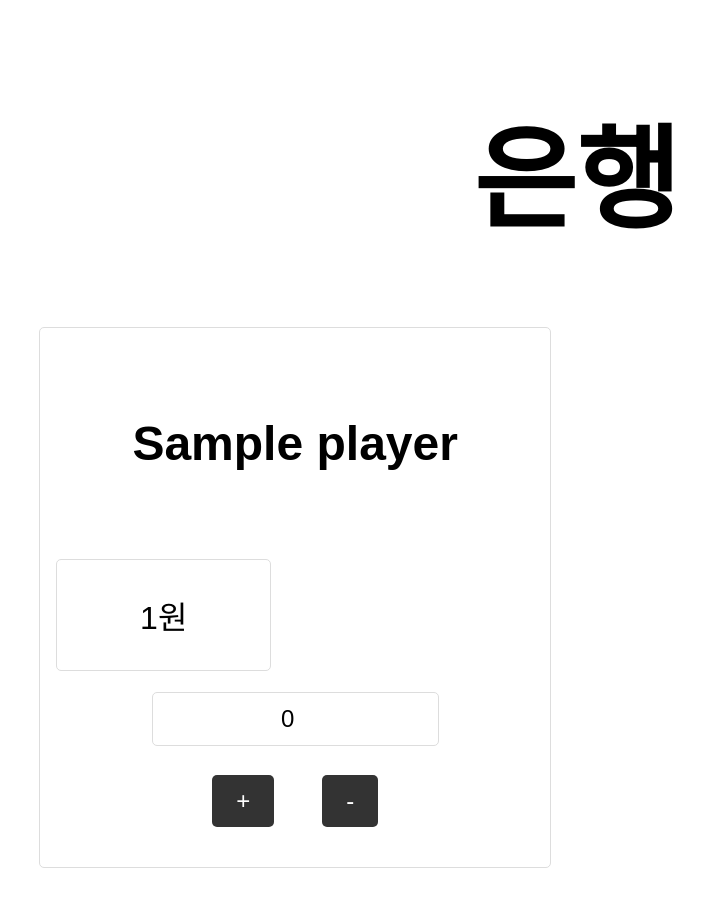
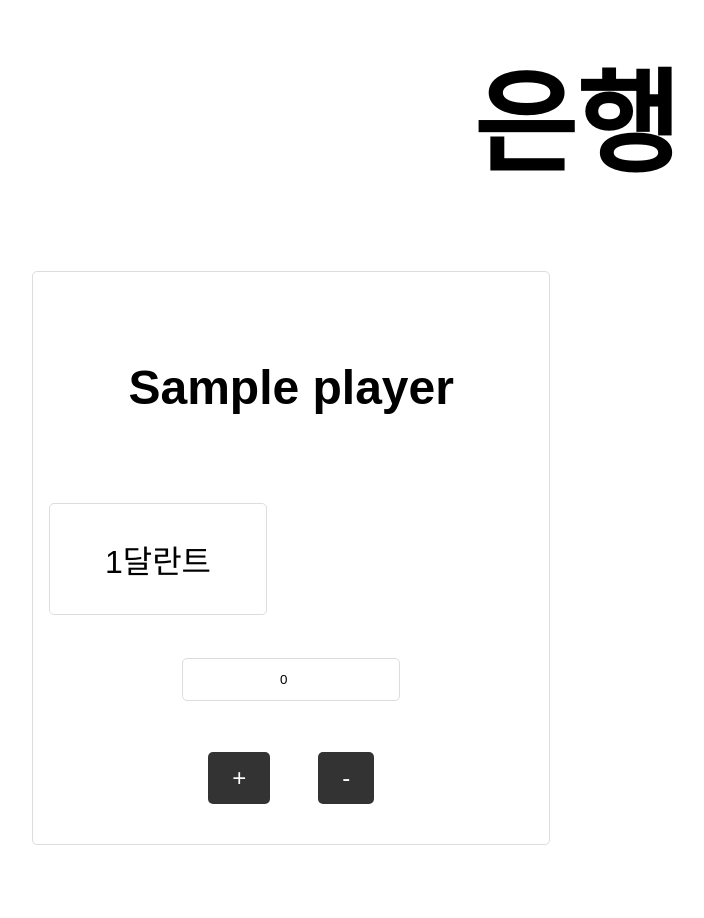
Before and after one commit to vvvtoom/forever-hep, a Django app: page /boardgame/admin/ in a window 1280 px wide. Shown: the whole page, without its empty margins (64-768 px from the left). After the commit the page ends 845 px from the top, so only its background shows below. Run offline with Django 4.2, Linux system fonts and the light colour scheme; tables that the repository leaves empty hold one stand-in row (values such as "Sample post"); some web fonts are replaced.

Commit message:
Feedback confirmed

```diff
--- a/boardgame/urls.py
+++ b/boardgame/urls.py
@@ -6,12 +6,10 @@ urlpatterns = [
     path("admin/", views.admin, name='admin'),
     path("init_game/", views.init_game, name='init_game'),
     path("moneyboard/", views.moneyboard, name='moneyboard'),
-    path("add_player/", views.add_player, name='add_player'),
     path("player_view/<str:player_name>/", views.player_view, name='player_view'),
 
     # api views
     path("api_init_game/", views.api_init_game, name='api_init_game'),
-    path("api_add_player/", views.api_add_player, name='api_add_player'),
     path("api_get_players/", views.api_get_players, name='api_get_players'),
     path("api_get_my_money/<str:player_name>/", views.api_get_my_money, name='api_get_my_money'),
     path("api_send_money/", views.api_send_money, name='api_send_money'),
--- a/boardgame/views.py
+++ b/boardgame/views.py
@@ -34,26 +34,24 @@ def api_init_game(request):
         # delete all players
         try:
             Player.objects.all().delete()
+
+            # add players with name '1조', '2조', '3조', '4조', '회계실'
+            player1 = Player(name='1조', money=1000, color_code='#FF0000')
+            player2 = Player(name='2조', money=1000, color_code='#00FF00')
+            player3 = Player(name='3조', money=1000, color_code='#0000FF')
+            player4 = Player(name='4조', money=1000, color_code='#FFFF00')
+            player5 = Player(name='회계실', color_code='#000000')
+
+            player1.save()
+            player2.save()
+            player3.save()
+            player4.save()
+            player5.save()
+
             # return JSON response
             return JsonResponse({'result': '게임 초기화에 성공했습니다.', 'success': True }, status=200)
         except:
             return JsonResponse({'result': '게임 초기화에 실패했습니다.', 'success': False }, status=500)
-
-@csrf_exempt
-def api_add_player(request):
-    if request.method == 'POST':
-        # add player
-        try:
-            data = json.loads(request.body)
-            player_name = data['player_name']
-            color_code = data['color_code']
-            player = Player(name=player_name, color_code=color_code)
-            player.save()
-
-            return JsonResponse({'result': '플레이어 추가에 성공했습니다.', 'success': True }, status=200)
-        except:
-            return JsonResponse({'result': '플레이어 추가에 실패했습니다.', 'success': False }, status=500)
-
 
 @csrf_exempt
 def api_get_my_money(request, player_name):
@@ -66,7 +64,7 @@ def api_get_my_money(request, player_name):
 def api_get_players(request):
     if request.method == 'GET':
         # get players
-        players = Player.objects.all()
+        players = Player.objects.all().order_by('name')
         player_list = []
         for player in players:
             player_list.append({'name': player.name, 'money': player.money, 'color_code': player.color_code})
--- a/templates/boardgame/admin.html
+++ b/templates/boardgame/admin.html
@@ -21,9 +21,9 @@
                 playerDiv.classList.add('player');
                 playerDiv.innerHTML = `
                     <div class="player-title" style="background-color: ${player.color_code}">${player.name}</div>
-                    <p class="player-money_${player.name}">${player.money}원</p>
+                    <p class="player-money_${player.name}">${player.money}달란트</p>
                     <div class="player-money-control-form">
-                        <input type="number" class="player-money-control-input" value="0">
+                        <input type="number" class="player-money-control-input_${player.name}" value="0">
                         <div class="player-money-control-buttons">
                             <button class="player-money-control-button" onclick="addMoney(\'${player.name}\')">+</button>
                             <button class="player-money-control-button" onclick="subMoney(\'${player.name}\')">-</button>
@@ -43,12 +43,12 @@
 
             data.players.forEach(player => {
                 const playerMoney = document.querySelector(`.player-money_${player.name}`);
-                playerMoney.innerHTML = `${player.money}원`;
+                playerMoney.innerHTML = `${player.money}달란트`;
             });
         }
 
         const addMoney = async (name) => {
-            const input = document.querySelector('.player-money-control-input');
+            const input = document.querySelector('.player-money-control-input_${name}');
             const response = await fetch('../api_add_money/', {
                 method: 'POST',
                 headers: {
@@ -65,7 +65,7 @@
         }
 
         const subMoney = async (name) => {
-            const input = document.querySelector('.player-money-control-input');
+            const input = document.querySelector('.player-money-control-input_${name}');
             const response = await fetch('../api_sub_money/', {
                 method: 'POST',
                 headers: {
--- a/templates/boardgame/base.html
+++ b/templates/boardgame/base.html
@@ -30,10 +30,13 @@
             }
 
             body {
+                max-width: 100vw;
+                min-height: 100vh;
                 display: flex;
                 flex-direction: column;
                 align-items: center;
                 justify-content: center;
+                margin: 0;
             }
 
             .container {
@@ -142,7 +145,6 @@
 
             .board-container {
                 width: 100%;
-                margin-top: 3em;
                 display: flex;
                 flex-direction: column;
                 align-items: center;
--- a/templates/boardgame/moneyboard.html
+++ b/templates/boardgame/moneyboard.html
@@ -22,7 +22,7 @@
                 playerDiv.classList.add('player');
                 playerDiv.innerHTML = `
                     <div class="player-title" style="background-color: ${player.color_code}">${player.name}</div>
-                    <p class="player-money_${player.name}">${player.money}원</p>
+                    <p class="player-money_${player.name}">${player.money}달란트</p>
                 `;
                 adminMoneyBoard.appendChild(playerDiv);
             });
@@ -37,7 +37,7 @@
 
             data.players.forEach(player => {
                 const playerMoney = document.querySelector(`.player-money_${player.name}`);
-                playerMoney.innerHTML = `${player.money}원`;
+                playerMoney.innerHTML = `${player.money}달란트`;
             });
         }
 
--- a/templates/boardgame/player_view.html
+++ b/templates/boardgame/player_view.html
@@ -52,7 +52,7 @@
         document.querySelector('.player-money-board__other-players').addEventListener('click', (e) => {
             if (e.target.classList.contains('player-money-board__other-players__player')) {
                 const otherPlayerName = e.target.textContent;
-                const money = prompt(`${otherPlayerName}조에 보낼 금액을 입력하세요.`);
+                const money = prompt(`${otherPlayerName}에 보낼 금액을 입력하세요.`);
                 if (money) {
                     fetch('../../api_send_money/', {
                         method: 'POST',
@@ -68,7 +68,7 @@
                         .then(response => response.json())
                         .then(data => {
                             if (data.success) {
-                                alert(`${otherPlayerName}조에 ${money}원을 보냈습니다.`);
+                                alert(`${otherPlayerName}에 ${money}달란트를 보냈습니다.`);
                                 getMyMoney();
                             } else {
                                 alert('보내기에 실패했습니다.');
```
